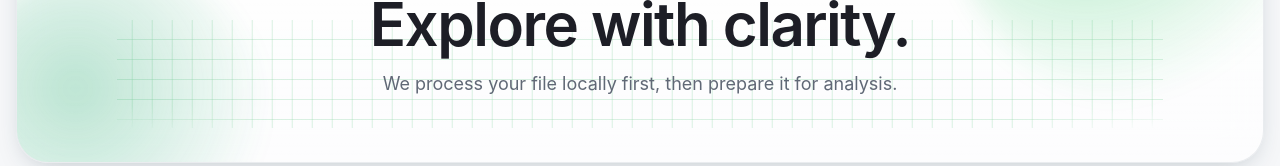
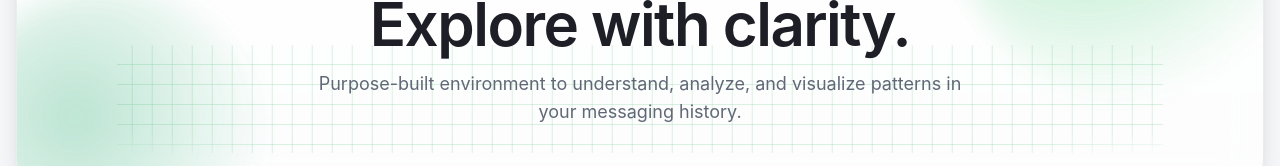
Before and after one commit to rajann44/whatsapp-visualizer, a Next.js app: page / in a window 1280 px wide. Shown: the part 267-433 px from the top of the page. Built offline with nearby package versions, Linux system fonts and the light colour scheme; no server answers.

Commit message:
Refine hero supporting copy for analytics-focused positioning

```diff
--- a/components/whatsapp/upload-screen.tsx
+++ b/components/whatsapp/upload-screen.tsx
@@ -131,7 +131,7 @@ export function UploadScreen() {
             Explore with clarity.
           </h1>
           <p className="mx-auto mt-4 max-w-2xl text-base text-muted-foreground md:text-lg">
-            We process your file locally first, then prepare it for analysis.
+            Purpose-built environment to understand, analyze, and visualize patterns in your messaging history.
           </p>
         </div>
       </section>
```
